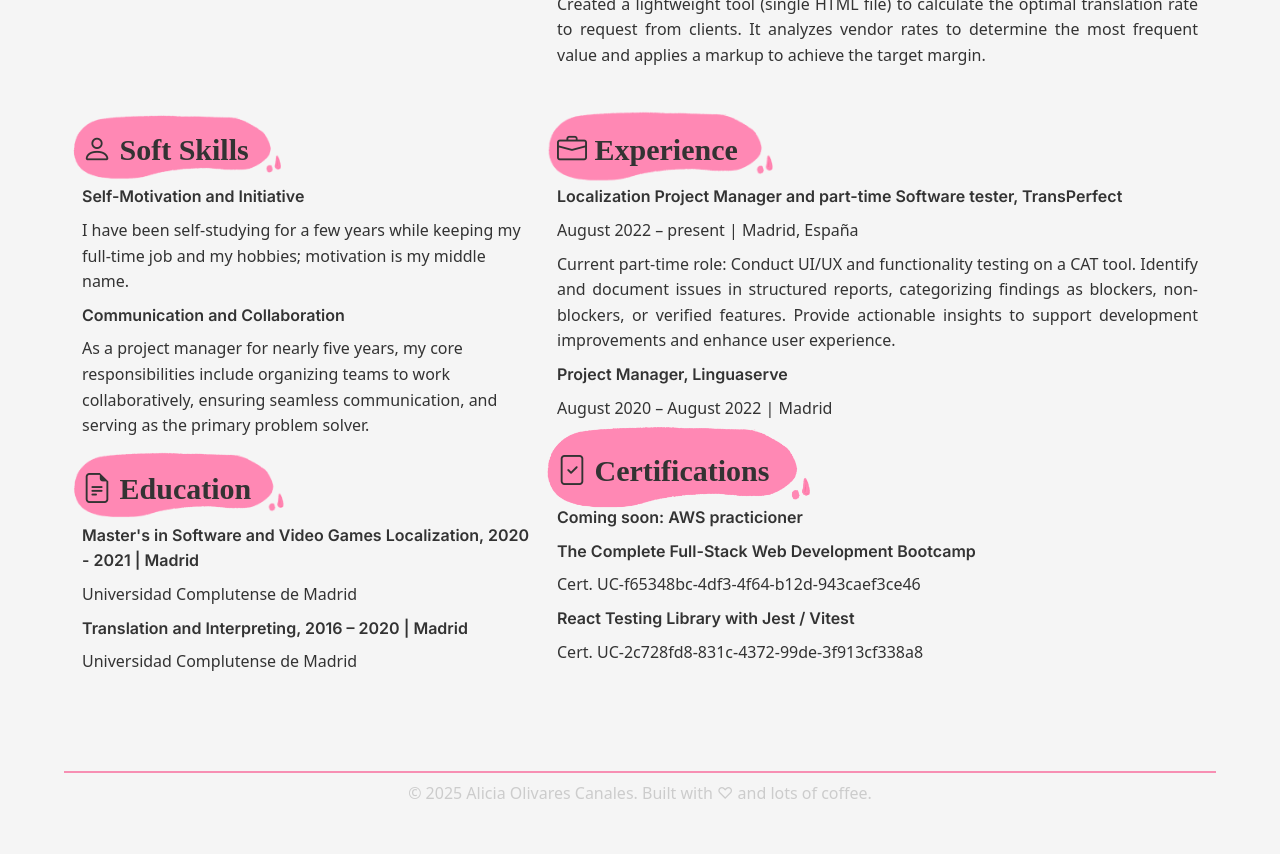
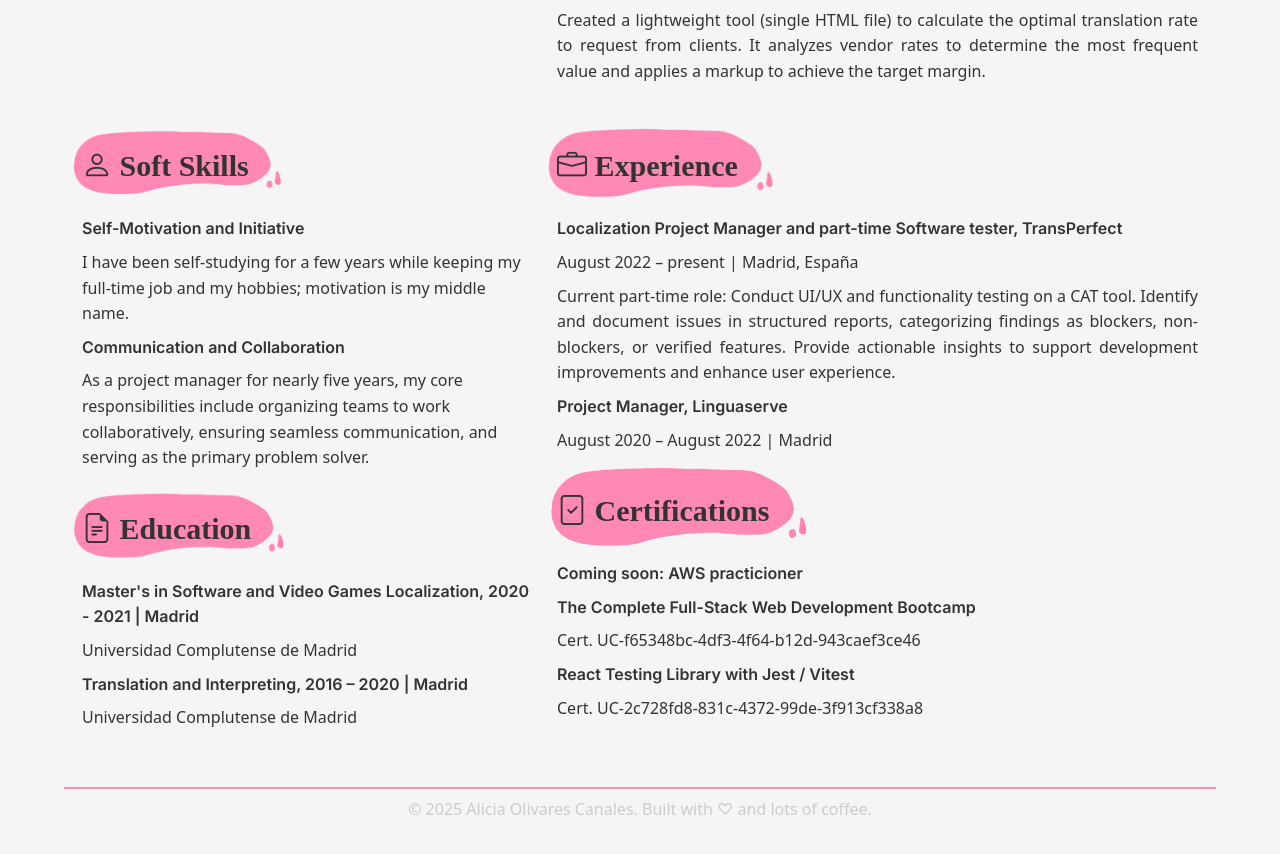
Before and after one commit to Alicia-OC/aliciaoc-portfolio, a React (Create React App) app: page /#/ in a window 1280 px wide. Shown: the part 1580-2434 px from the top of the page. Built offline with nearby package versions, Linux system fonts and the light colour scheme; a web font is replaced by a local one.

Commit message:
minor css upd

```diff
--- a/src/App.css
+++ b/src/App.css
@@ -73,13 +73,29 @@ h4::before {
   top: 50%;
   left: -10%;
   width: 137%;
-  height: 5em;
+  height: 4.5em;
   background-image: url('./img/Brush 2.png');
   background-size: contain;
   background-repeat: no-repeat;
   background-position: center;
   transform: translateY(-50%);
   z-index: -1;
+}
+
+.resume-p1 h4::before {
+  height: 4em;
+}
+
+.resume h4 {
+  margin-bottom: 1.5rem;
+}
+
+#certificates h4 {
+  margin-top: 1.5rem;
+}
+
+#education h4 {
+  margin-top: 1.5rem;
 }
 
 section.main-page {
@@ -143,8 +159,6 @@ section.main-page {
 .profile-image {
   text-align: center;
 }
-
-
 
 @media (max-width: 599px) {
   .main-title {
@@ -265,6 +279,20 @@ section.main-page {
 
 }
 
+/*page changes from two to one column*/
+@media (max-width: 990px) {
+  #experience h4 {
+    margin-top: 1.5rem;
+  }
+
+  #projects-content h4 {
+    margin-top: 1.5rem;
+  }
+
+  .intro h2 {
+    margin-top: 5px;
+  }
+}
 
 @media (min-width: 400px) and (max-width: 599px) {
   .find-me-item a {
@@ -391,9 +419,7 @@ section.main-page {
   margin-bottom: 1.5rem;
 }
 
-.main-page.resume-p2 div {
-  margin-bottom: 1.5rem;
-}
+.main-page.resume div {}
 
 .section-title h1::after {
   content: "";
--- a/src/components/ExperienceCertifications.jsx
+++ b/src/components/ExperienceCertifications.jsx
@@ -1,7 +1,7 @@
 const ExperienceCertifications = () => {
   return (
     <div className="intro col-lg-7" data-aos="fade-left" data-aos-delay="300">
-      <div id="education">
+      <div id="experience">
         <h4>
          <i className="bi bi-briefcase"></i> Experience
         </h4>
--- a/src/components/Projects.jsx
+++ b/src/components/Projects.jsx
@@ -1,7 +1,7 @@
 const Projects = () => {
   return (
     <div className="col-lg-7" data-aos="fade-left" data-aos-delay="300">
-      <div className="projects-content">
+      <div id="projects-content" className="projects-content">
         <div className="intro">
           <h4>
             <i className="bi bi-bookmark"></i> Projects
--- a/src/components/SSkillsEducation.jsx
+++ b/src/components/SSkillsEducation.jsx
@@ -1,6 +1,6 @@
 const SSkillsEducation = () => {
   return (
-    <div className="col-lg-5" data-aos="fade-right" data-aos-delay="200">
+    <div id="soft-skills" className="col-lg-5" data-aos="fade-right" data-aos-delay="200">
       <div id="soft-skills">
         {" "}
         <h4><i className="bi bi-person"></i> Soft Skills</h4>
--- a/src/pages/Home.jsx
+++ b/src/pages/Home.jsx
@@ -43,7 +43,7 @@ const Home = () => {
             </div>
           </div>
         </section>
-        <section id="resume-p1" className="main-page resume-p1">
+        <section id="resume-p1" className="main-page resume">
           <div
             className="container section-title"
             data-aos="zoom-in"
@@ -68,7 +68,7 @@ const Home = () => {
             </div>
           </div>
         </section>
-        <section id="resume-p1" className="main-page resume-p2">
+        <section id="resume-p1" className="main-page resume">
           {" "}
           <div
             className="container section-div"
```
Also changed, not shown: src/components/WhoAmI.jsx (+5 -2 lines).
